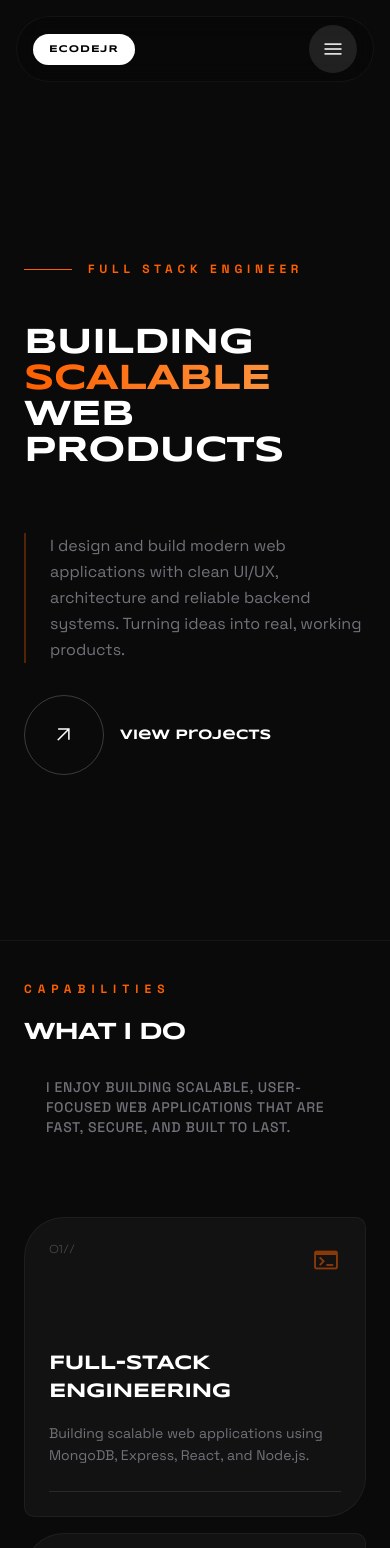
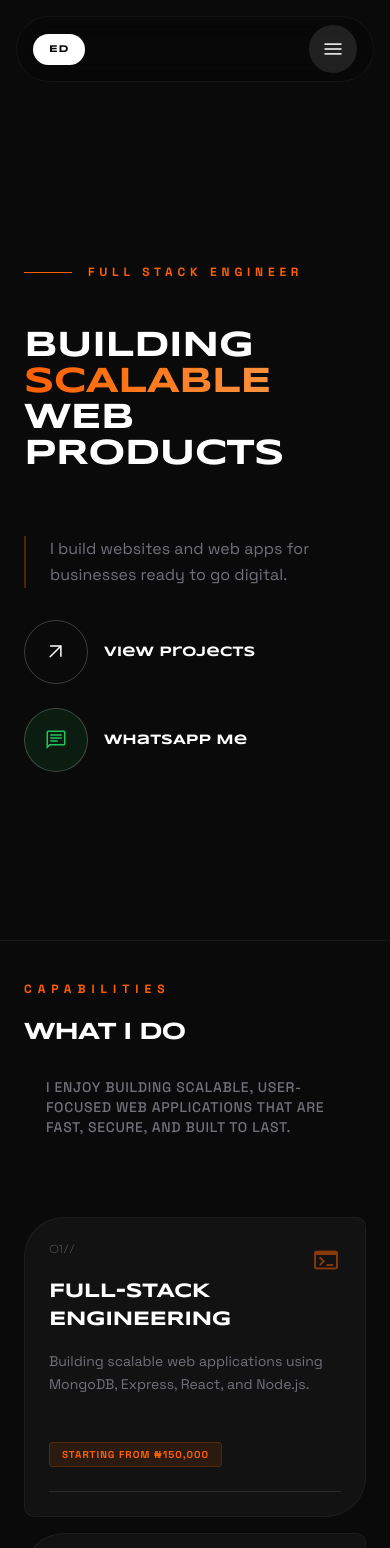
Before and after one commit to EcodeJR/EcodeJR-portfolio, a React (Vite) app in the folder frontend/: page / in a window 390 px wide. Shown: the top 1548 px of the page. Built offline with nearby package versions, Linux system fonts and the light colour scheme; no server answers.

Commit message:
feat: implement frontend architecture with new public components and pages

```diff
--- a/frontend/src/components/layout/Footer.jsx
+++ b/frontend/src/components/layout/Footer.jsx
@@ -9,12 +9,14 @@ const Footer = () => {
             <div className="max-w-7xl mx-auto px-6 lg:px-12">
                 <div className="grid grid-cols-1 md:grid-cols-4 gap-20 mb-32">
                     <div className="col-span-1 md:col-span-1">
-                        <h2 className="text-3xl font-display font-bold tracking-tighter mb-8 uppercase">ECODEJR</h2>
+                        <h2 className="text-3xl font-display font-bold tracking-tighter mb-8 uppercase">EMMANUEL DALYOP (ECODEJR)</h2>
                         <p className="text-zinc-500 text-sm leading-relaxed mb-10 max-w-xs">
                             Architecting high-end digital experiences through the lens of futuristic aesthetics and performance.
                         </p>
+                        <a href="https://wa.me/2347051242451" target="_blank" rel="noopener noreferrer" className="inline-flex items-center gap-2 px-6 py-3 bg-green-500/10 text-green-500 border border-green-500/20 hover:bg-green-500 hover:text-white rounded-full transition-all font-bold tracking-widest text-xs uppercase mb-10">
+                            <FaWhatsapp className="text-lg" /> Message on WhatsApp
+                        </a>
                         <div className="flex gap-4">
-                            <a target="_blank" href="https://wa.me/2347051242451" className="size-10 rounded-full border border-white/10 flex items-center justify-center hover:bg-primary hover:border-primary transition-all"><FaWhatsapp className="text-lg" /></a>
                             <a target="_blank" href="https://www.linkedin.com/in/emmanuel-dalyop-5b6a1b178?utm_source=share&utm_campaign=share_via&utm_content=profile&utm_medium=android_app" className="size-10 rounded-full border border-white/10 flex items-center justify-center hover:bg-primary hover:border-primary transition-all"><FaLinkedin className="text-lg" /></a>
                             <a target="_blank" href="https://github.com/EcodeJR" className="size-10 rounded-full border border-white/10 flex items-center justify-center hover:bg-primary hover:border-primary transition-all"><FaGithub className="text-lg" /></a>
                             <a target="_blank" href="https://twitter.com/EcodeJR" className="size-10 rounded-full border border-white/10 flex items-center justify-center hover:bg-primary hover:border-primary transition-all"><FaTwitter className="text-lg" /></a>
@@ -50,7 +52,7 @@ const Footer = () => {
                 </div>
                 <div className="pt-12 border-t border-white/5 flex flex-col md:flex-row justify-between items-center gap-8">
                     <div className="text-[10px] text-zinc-600 font-bold tracking-widest uppercase">
-                        © 2026 ECODEJR. ALL SYSTEMS OPERATIONAL.
+                        © 2026 EMMANUEL DALYOP. ALL SYSTEMS OPERATIONAL.
                     </div>
                     <div className="flex items-center gap-10">
                         <div className="flex items-center gap-2 text-[10px] text-zinc-600 font-bold tracking-widest">
--- a/frontend/src/components/layout/Navbar.jsx
+++ b/frontend/src/components/layout/Navbar.jsx
@@ -23,7 +23,7 @@ const Navbar = () => {
         <div className="fixed top-4 md:top-8 left-0 w-full z-50 px-4 md:px-6">
             <div className="max-w-7xl mx-auto flex items-center justify-between bg-black/20 backdrop-blur-md rounded-full px-4 py-2 border border-white/5">
                 <Link to="/" onClick={closeMenu} className="flex items-center gap-2 sm:gap-3 bg-white text-black px-4 sm:px-6 py-2 sm:py-3 rounded-full font-display font-bold text-[10px] sm:text-xs md:text-sm tracking-widest hover:bg-primary transition-colors">
-                    ECODEJR
+                    ED
                 </Link>
 
                 <nav className="hidden md:flex items-center gap-2 pill-nav p-1.5 rounded-full">
--- a/frontend/src/components/public/HeroSection.jsx
+++ b/frontend/src/components/public/HeroSection.jsx
@@ -23,16 +23,24 @@ const HeroSection = () => {
                     </h1>
                     <div className="flex flex-col md:flex-row items-start md:items-center gap-8 mt-4">
                         <p className="text-zinc-500 max-w-sm text-base md:text-lg leading-relaxed border-l-2 border-primary/30 pl-6">
-                            I design and build modern web applications with clean UI/UX, architecture and reliable backend systems.
-                            <br className="hidden sm:block" /> Turning ideas into real, working products.
+                            I build websites and web apps for businesses ready to go digital.
                         </p>
-                        <div className="flex gap-4">
-                            <Link to="/projects" className="size-20 rounded-full border border-white/20 flex items-center justify-center hover:bg-primary hover:border-primary transition-all group">
-                                <span className="material-symbols-outlined group-hover:rotate-45 transition-transform">arrow_outward</span>
-                            </Link>
-                            <div className="flex flex-col justify-center">
-                                {/* <span className="text-[10px] text-zinc-500 font-bold tracking-widest mb-1 uppercase">GAME_NIGHT</span> */}
-                                <span className="text-sm font-display font-bold">View Projects</span>
+                        <div className="flex flex-col sm:flex-row gap-6">
+                            <div className="flex gap-4">
+                                <Link to="/projects" className="size-16 rounded-full border border-white/20 flex items-center justify-center hover:bg-primary hover:border-primary transition-all group">
+                                    <span className="material-symbols-outlined group-hover:rotate-45 transition-transform">arrow_outward</span>
+                                </Link>
+                                <div className="flex flex-col justify-center">
+                                    <span className="text-sm font-display font-bold">View Projects</span>
+                                </div>
+                            </div>
+                            <div className="flex gap-4">
+                                <a href="https://wa.me/2347051242451" target="_blank" rel="noopener noreferrer" className="size-16 rounded-full border border-white/20 bg-green-500/10 text-green-500 hover:bg-green-500 hover:text-white hover:border-green-500 flex items-center justify-center transition-all group">
+                                    <span className="material-symbols-outlined transition-transform group-hover:scale-110">chat</span>
+                                </a>
+                                <div className="flex flex-col justify-center">
+                                    <span className="text-sm font-display font-bold">WhatsApp Me</span>
+                                </div>
                             </div>
                         </div>
                     </div>
--- a/frontend/src/components/public/ServicesSection.jsx
+++ b/frontend/src/components/public/ServicesSection.jsx
@@ -47,9 +47,14 @@ const ServicesSection = () => {
                                 <span className="text-zinc-600 font-display text-xs">{service.id}//</span>
                                 <span className="material-symbols-outlined text-primary text-3xl opacity-50 group-hover:opacity-100 transition-opacity">{service.icon}</span>
                             </div>
-                            <div>
+                            <div className="flex flex-col h-full">
                                 <h4 className="text-xl font-display font-bold mb-4 uppercase tracking-tight whitespace-pre-line">{service.title}</h4>
-                                <p className="text-zinc-500 text-sm leading-relaxed mb-6">{service.description}</p>
+                                <p className="text-zinc-500 text-sm leading-relaxed mb-4">{service.description}</p>
+                                <div className="mt-auto mb-6">
+                                    <div className="inline-block px-3 py-1 bg-primary/10 border border-primary/20 text-primary text-[10px] font-bold tracking-widest uppercase rounded">
+                                        Starting from ₦150,000
+                                    </div>
+                                </div>
                                 <div className="h-[1px] w-full bg-white/10 group-hover:bg-primary transition-colors"></div>
                             </div>
                         </div>
--- a/frontend/src/components/public/TestimonialsSection.jsx
+++ b/frontend/src/components/public/TestimonialsSection.jsx
@@ -14,7 +14,7 @@ const FALLBACK_TESTIMONIALS = [
         clientName: "SARAH JENKINS",
         clientCompany: "STREAMLINE",
         clientRole: "PRODUCT LEAD",
-        review: "Incredible attention to detail. Users have consistently praised the dashboard for its intuitiveness and speed.",
+        review: "Incredible attention to detail. Users have consistently praised the final product for its intuitiveness and speed.",
         rating: 5,
         clientPhoto: "https://lh3.googleusercontent.com/aida-public/AB6AXuCYBW5cYmaS2KbfWiTbZNJLg5znypFp8a-MTk3xhSno-dXiIXAPg9FOK_lMDU2EYf_1Wq0FrJ_qUJEsd_2h_A2D_yf6x7UbcN-2ovJrDTAPBy17DWzGE-VaXVQARfP-P7CwT9O51Bkbfdy_G2HTZQS6t9P7SRsv4TRF_qCiVAQ8Gcv6zNRvmEkkx2xAQBvzoVEaqz3m1uMheaRqNOwv_qdHbk2wjb7VoLp14E0fCAua1rkhBXsW4i47caV0rgE4c96ikyUxfshRyf39sypyuE8pSIg0APRDnIhmCj48Qw"
     }
--- a/frontend/src/pages/Contact.jsx
+++ b/frontend/src/pages/Contact.jsx
@@ -96,34 +96,48 @@ const Contact = () => {
                         <div className="flex flex-col gap-4">
                             <h3 className="text-primary text-[10px] sm:text-sm font-bold tracking-widest border-l-2 border-primary pl-3">CONTACT LINKS</h3>
                             <div className="grid grid-cols-1 sm:grid-cols-2 gap-3">
-                                <div className="flex flex-col gap-3 rounded border border-white/10 bg-white/5 p-4 hover:border-primary/50 transition-colors group cursor-pointer">
+                                <a href="mailto:emmanueldcode@gmail.com" target="_blank" rel="noopener noreferrer" className="flex flex-col gap-3 rounded border border-white/10 bg-white/5 p-4 hover:border-primary/50 transition-colors group cursor-pointer block">
                                     <span className="material-symbols-outlined text-primary group-hover:scale-110 transition-transform">mail</span>
-                                    <a href="mailto:emmanueldcode@gmail.com" target="_blank" rel="noopener noreferrer" className="flex flex-col">
+                                    <div className="flex flex-col">
                                         <h2 className="text-white text-xs font-bold tracking-widest">EMAIL</h2>
                                         <p className="text-slate-400 text-[10px] font-mono mt-1">emmanueldcode@gmail.com</p>
-                                    </a>
-                                </div>
-                                <div className="flex flex-col gap-3 rounded border border-white/10 bg-white/5 p-4 hover:border-primary/50 transition-colors group cursor-pointer">
+                                    </div>
+                                </a>
+                                <a href="https://github.com/EcodeJR" target="_blank" rel="noopener noreferrer" className="flex flex-col gap-3 rounded border border-white/10 bg-white/5 p-4 hover:border-primary/50 transition-colors group cursor-pointer block">
                                     <span className="material-symbols-outlined text-primary group-hover:scale-110 transition-transform">code</span>
-                                    <a href="https://github.com/EcodeJR" target="_blank" rel="noopener noreferrer" className="flex flex-col">
+                                    <div className="flex flex-col">
                                         <h2 className="text-white text-xs font-bold tracking-widest">GITHUB</h2>
                                         <p className="text-slate-400 text-[10px] font-mono mt-1">EcodeJR</p>
-                                    </a>
-                                </div>
-                                <div className="flex flex-col gap-3 rounded border border-white/10 bg-white/5 p-4 hover:border-primary/50 transition-colors group cursor-pointer">
+                                    </div>
+                                </a>
+                                <a href="https://www.linkedin.com/in/emmanuel-dalyop-5b6a1b178?utm_source=share&utm_campaign=share_via&utm_content=profile&utm_medium=android_app" target="_blank" rel="noopener noreferrer" className="flex flex-col gap-3 rounded border border-white/10 bg-white/5 p-4 hover:border-primary/50 transition-colors group cursor-pointer block">
                                     <span className="material-symbols-outlined text-primary group-hover:scale-110 transition-transform">hub</span>
-                                    <a href="https://www.linkedin.com/in/emmanuel-dalyop-5b6a1b178?utm_source=share&utm_campaign=share_via&utm_content=profile&utm_medium=android_app" target="_blank" rel="noopener noreferrer" className="flex flex-col">
+                                    <div className="flex flex-col">
                                         <h2 className="text-white text-xs font-bold tracking-widest">LINKEDIN</h2>
                                         <p className="text-slate-400 text-[10px] font-mono mt-1">Emmanuel Dalyop</p>
-                                    </a>
-                                </div>
-                                <div className="flex flex-col gap-3 rounded border border-white/10 bg-white/5 p-4 hover:border-primary/50 transition-colors group cursor-pointer">
+                                    </div>
+                                </a>
+                                <a href="https://maps.app.goo.gl/pMSxeYsAn3hTuXSx5" target="_blank" rel="noopener noreferrer" className="flex flex-col gap-3 rounded border border-white/10 bg-white/5 p-4 hover:border-primary/50 transition-colors group cursor-pointer block">
                                     <span className="material-symbols-outlined text-primary group-hover:scale-110 transition-transform">location_on</span>
-                                    <a href="https://maps.app.goo.gl/pMSxeYsAn3hTuXSx5" target="_blank" rel="noopener noreferrer" className="flex flex-col">
+                                    <div className="flex flex-col">
                                         <h2 className="text-white text-xs font-bold tracking-widest">LOCATION</h2>
                                         <p className="text-slate-400 text-[10px] font-mono mt-1">Abuja-Keffi Express Way, Nasarawa State, Nigeria</p>
-                                    </a>
-                                </div>
+                                    </div>
+                                </a>
+                                <a href="https://wa.me/2347051242451" target="_blank" rel="noopener noreferrer" className="flex flex-col gap-3 rounded border border-white/10 bg-white/5 p-4 hover:border-primary/50 transition-colors group cursor-pointer block">
+                                    <span className="material-symbols-outlined text-primary group-hover:scale-110 transition-transform">chat</span>
+                                    <div className="flex flex-col">
+                                        <h2 className="text-white text-xs font-bold tracking-widest">WHATSAPP</h2>
+                                        <p className="text-slate-400 text-[10px] font-mono mt-1">+234 705 124 2451</p>
+                                    </div>
+                                </a>
+                                <a href="https://twitter.com/EcodeJR" target="_blank" rel="noopener noreferrer" className="flex flex-col gap-3 rounded border border-white/10 bg-white/5 p-4 hover:border-primary/50 transition-colors group cursor-pointer block">
+                                    <span className="material-symbols-outlined text-primary group-hover:scale-110 transition-transform">alternate_email</span>
+                                    <div className="flex flex-col">
+                                        <h2 className="text-white text-xs font-bold tracking-widest">TWITTER</h2>
+                                        <p className="text-slate-400 text-[10px] font-mono mt-1">@EcodeJR</p>
+                                    </div>
+                                </a>
                             </div>
                         </div>
 
--- a/frontend/src/pages/Services.jsx
+++ b/frontend/src/pages/Services.jsx
@@ -61,7 +61,7 @@ const Services = () => {
                             <span className="text-xs font-mono text-primary uppercase tracking-widest">System Capabilities Online</span>
                         </div>
                         <h1 className="text-4xl sm:text-6xl md:text-7xl font-black uppercase tracking-tight mb-6">
-                            Our <span className="text-transparent bg-clip-text bg-gradient-to-r from-primary to-[#00f0ff] glitch-text" data-text="Expertise">Expertise</span>
+                            <span className="text-transparent bg-clip-text bg-gradient-to-r from-primary to-[#00f0ff] glitch-text" data-text="Expertise">Expertise</span>
                         </h1>
                         <p className="text-base sm:text-xl text-slate-400 max-w-2xl mx-auto leading-relaxed">
                             Deploying advanced digital solutions. We specialize in architecting the future of the web, one line of code at a time.
@@ -84,9 +84,14 @@ const Services = () => {
                                         <h3 className="text-xl font-bold uppercase tracking-wider mb-3 group-hover:text-primary transition-colors">
                                             {service.title}
                                         </h3>
-                                        <p className="text-slate-400 mb-6 text-sm leading-relaxed flex-grow">
+                                        <p className="text-slate-400 mb-4 text-sm leading-relaxed flex-grow">
                                             {service.description}
                                         </p>
+                                        <div className="mb-6">
+                                            <div className="inline-block px-3 py-1 bg-primary/10 border border-primary/20 text-primary text-[10px] font-bold tracking-widest uppercase rounded">
+                                                Starting from ₦150,000
+                                            </div>
+                                        </div>
                                         <ul className="space-y-2 mb-8">
                                             {service.features.map((feature, idx) => (
                                                 <li key={idx} className="flex items-center gap-3 text-sm text-slate-300 font-mono">
```
Also changed, not shown: 1 other file (tests, documents, lock files or other folders).
